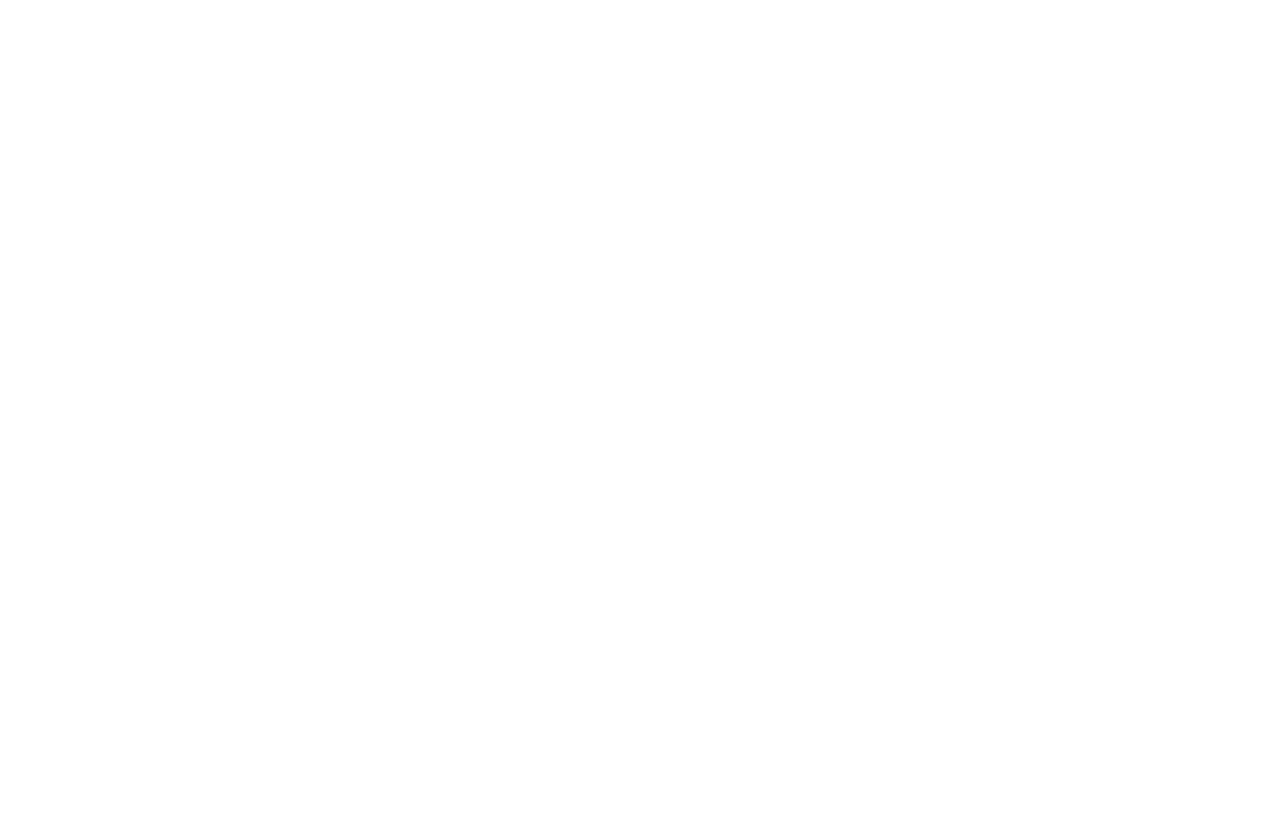
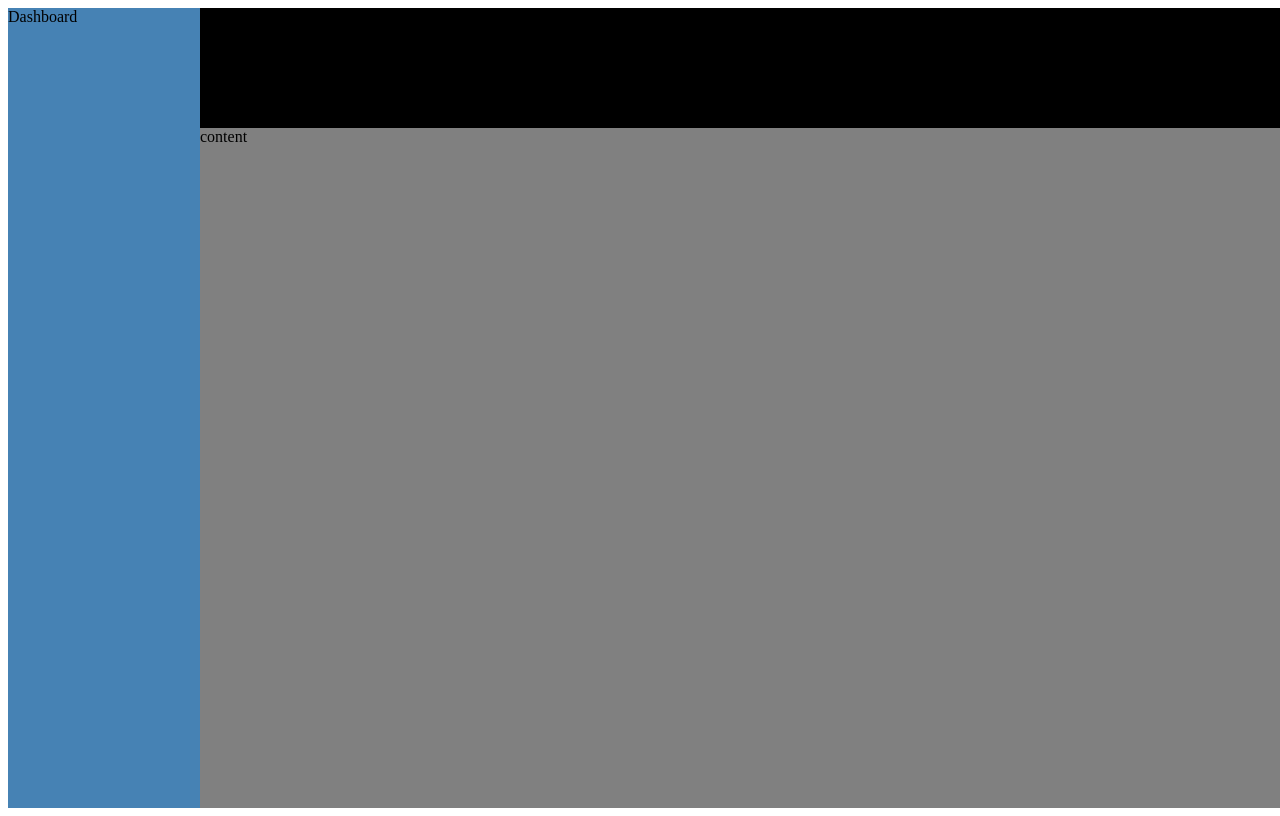
Before and after one commit to AJ-Gagliardo/dashboard, a plain HTML site: page index.html in a window 1280 px wide. Drawn offline with Linux system fonts and the light colour scheme.

Commit message:
adding a bit of css and html to the layout

```diff
--- a/index.html
+++ b/index.html
@@ -4,8 +4,18 @@
     <meta charset="UTF-8">
     <meta name="viewport" content="width=device-width, initial-scale=1.0">
     <title>Dashboard</title>
+    <link rel="stylesheet" href="styles.css">
 </head>
 <body>
+    <div class="container">
+        <div class="sidebar dashboard">Dashboard</div>
+        <div class="header">header</div>
+        <div class="content">content</div>
+
+
+
+
+    </div>
 
 </body>
 </html>
--- a/styles.css
+++ b/styles.css
@@ -0,0 +1,24 @@
+body{
+/* background: #000; */
+}
+.container{
+    display:grid;
+    grid-template-columns: 15vw 85vw;
+    grid-template-rows: 15vh 85vh;
+
+}
+
+
+.dashboard{
+    background-color: steelblue;
+    grid-row: 1/3;
+
+
+}
+.header{
+background-color: black;
+}
+
+.content{
+    background-color: gray;
+}
```
